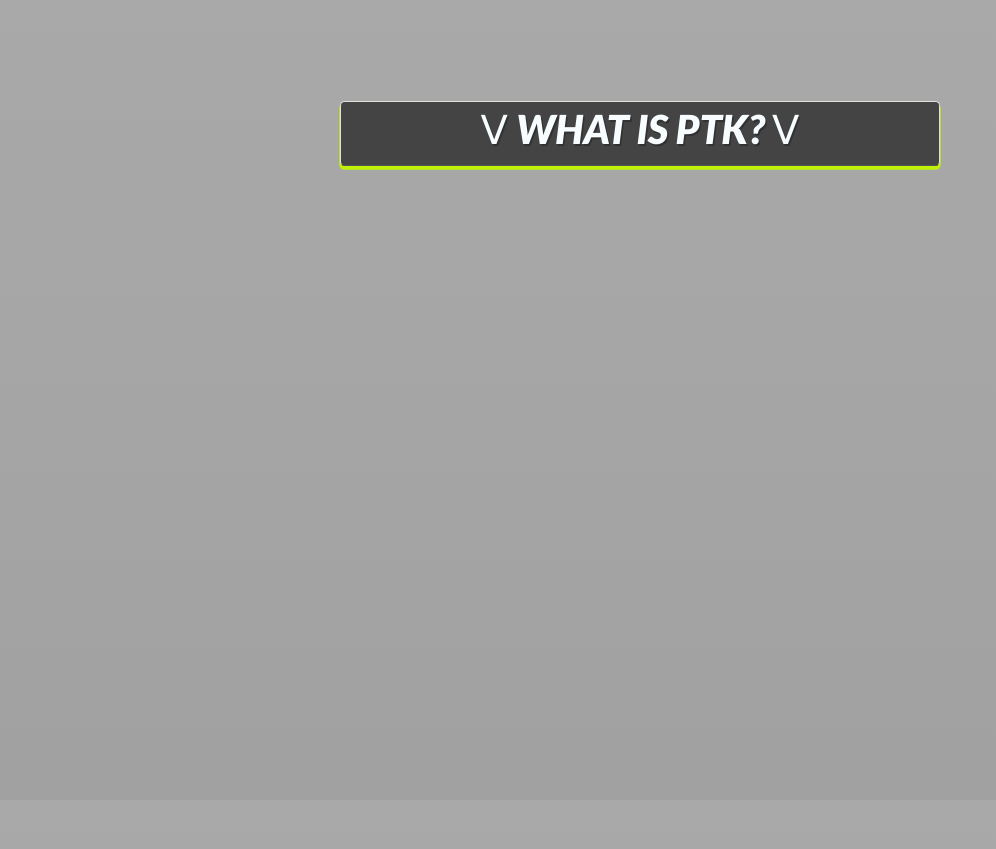
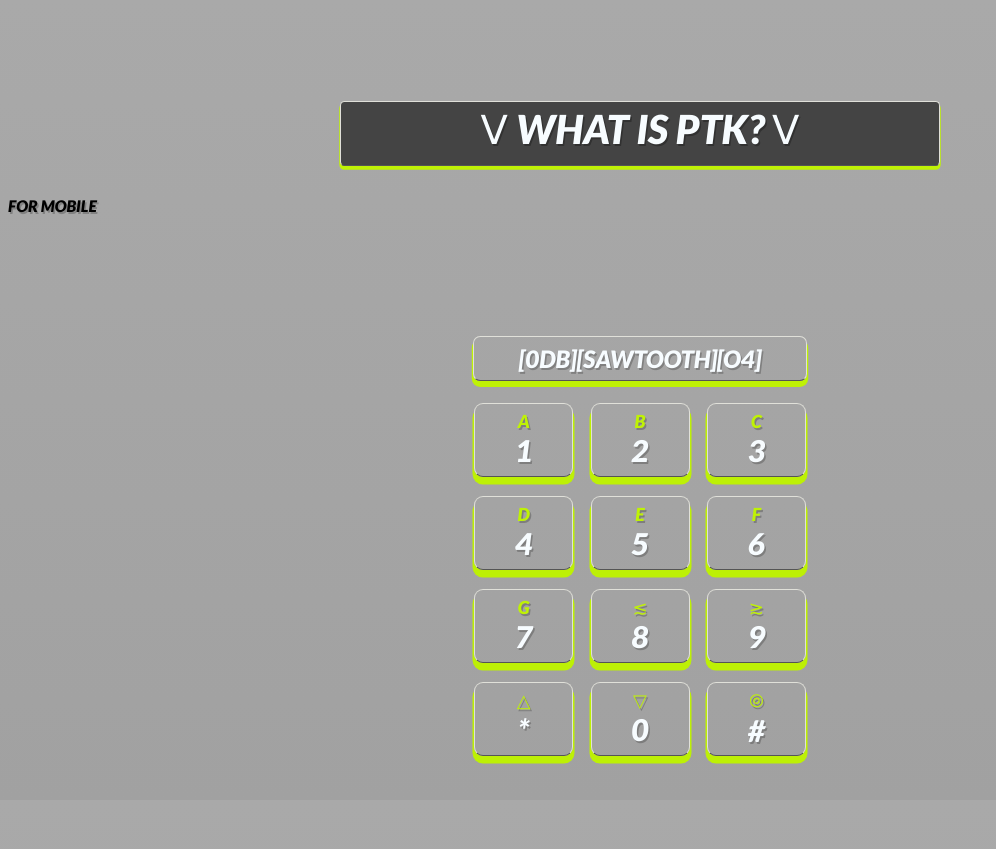
Before and after one commit to evnwttn/punch-the-keys, a website built with Vite: page index.html in a window 1280 px wide. Shown: the whole page, without its empty margins (0-996 px from the left). Built offline with nearby package versions, Linux system fonts and the light colour scheme.

Commit message:
fixes click glitch on t9

```diff
--- a/index.html
+++ b/index.html
@@ -44,9 +44,9 @@
     </div>
   </div>
 
-  <!-- FOR MOBILE
+  FOR MOBILE
   <div id="mobile"></div>
-  <script type="module" src="mobile.js"></script> -->
+  <script type="module" src="mobile.js"></script>
 
     <script>
       let info = document.getElementById("info");
--- a/style.css
+++ b/style.css
@@ -182,4 +182,9 @@ a {
 .t9-div {
   font-size: 0.6em;
   color: #bff205;
+  pointer-events: none;
 }
+
+span {
+  pointer-events: none;
+}
```
